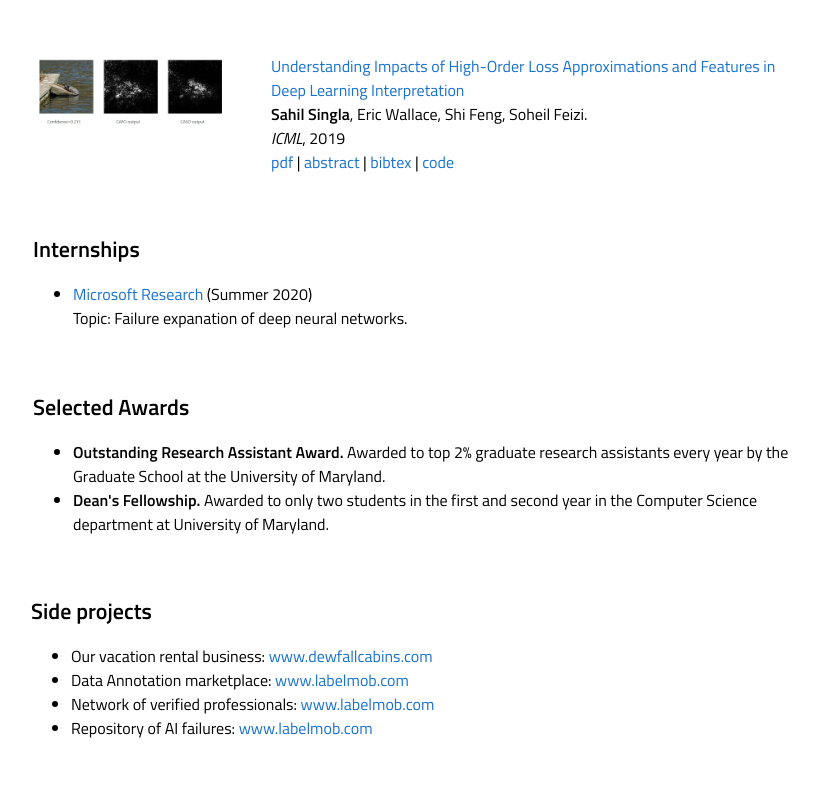
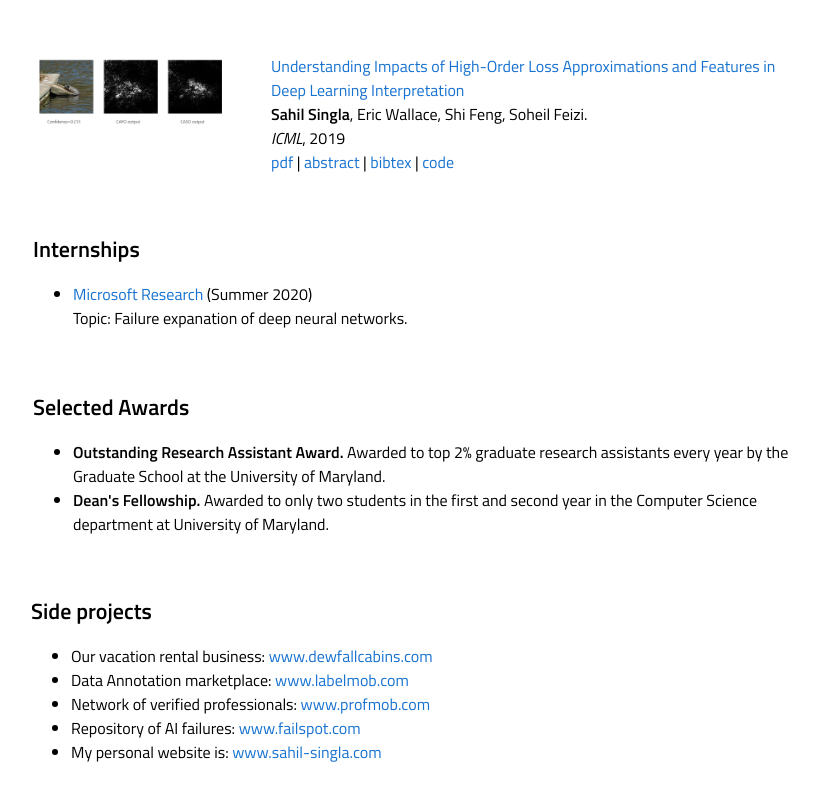
Before and after one commit to singlasahil14/singlasahil14.github.io, a plain HTML site: page index.html in a window 1280 px wide. Shown: the part 3256-4059 px from the top of the page, without its empty margins (229-1048 px from the left). Drawn offline with Linux system fonts and the light colour scheme.

Commit message:
Update index.html

```diff
--- a/index.html
+++ b/index.html
@@ -554,8 +554,9 @@
           <ul>
               <li>Our vacation rental business: <a href="https://www.dewfallcabins.com/">www.dewfallcabins.com</a></li>
               <li>Data Annotation marketplace: <a href="https://www.labelmob.com/">www.labelmob.com</a></li>
-              <li>Network of verified professionals: <a href="https://www.profmob.com/">www.labelmob.com</a></li>
-              <li>Repository of AI failures: <a href="https://www.failspot.com/">www.labelmob.com</a></li>
+              <li>Network of verified professionals: <a href="https://www.profmob.com/">www.profmob.com</a></li>
+              <li>Repository of AI failures: <a href="https://www.failspot.com/">www.failspot.com</a></li>
+              <li>My personal website is: <a href="https://www.failspot.com/">www.sahil-singla.com</a></li>
           </ul>
         </td>
       </tr>
```
